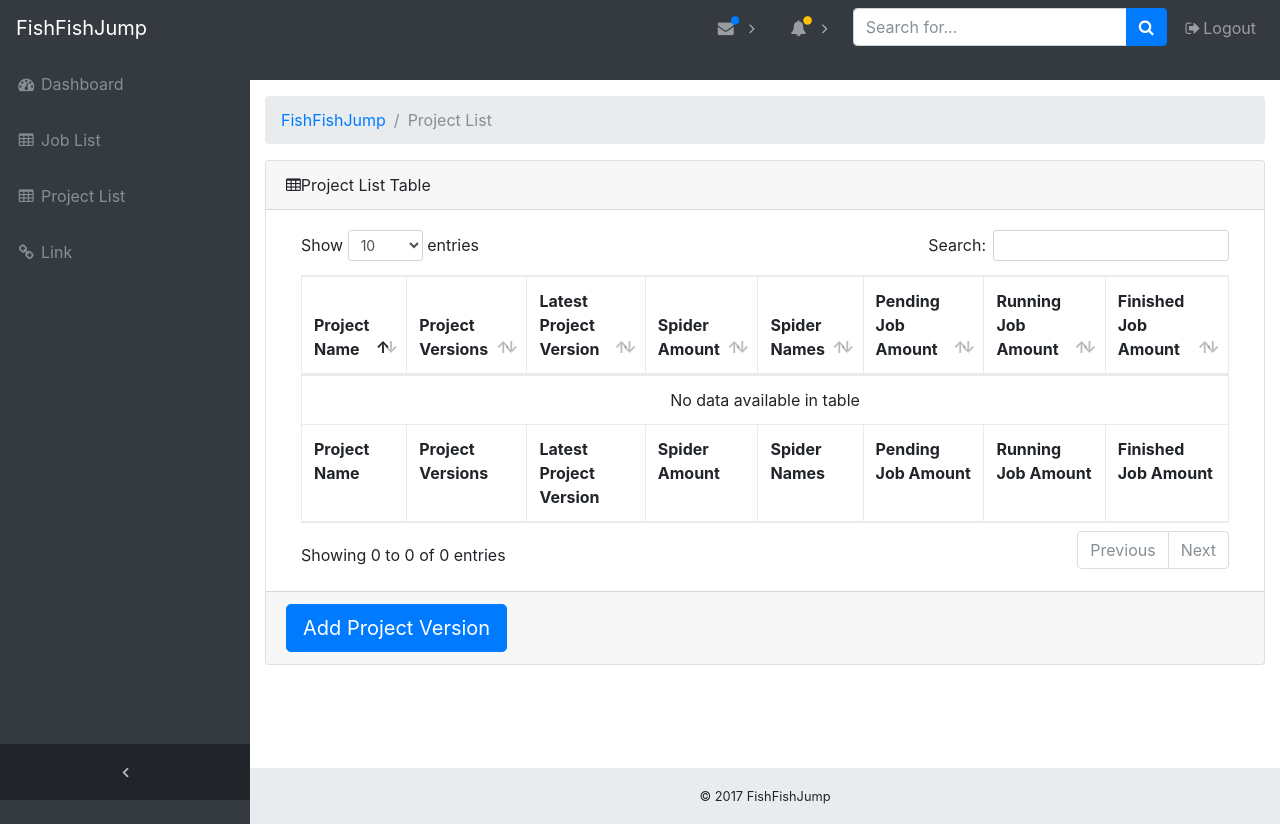
After one commit to SylvanasSun/FishFishJump, a Flask app: template fish_webapp/templates/project_list.html in a window 1280 px wide. The commit adds this page. Run offline with Flask 2, Linux system fonts and the light colour scheme; the template is opened without the code that fills it, so the values that code supplies are empty; some libraries are stand-ins or nearby versions.

Commit message:
Add template page for project list

```diff
--- /dev/null
+++ b/fish_webapp/static/js/project_list.js
@@ -0,0 +1,25 @@
+function generateProjectList(list) {
+    tableBody = $("#projectListDataTableBody");
+    for (var p in list) {
+        tr = $("<tr></tr>");
+        tr.append($("<td>" + p.project_name + "</td>"));
+        tr.append($("<td>" + p.project_versions.join() + "</td>"));
+        tr.append($("<td>" + p.latest_project_version + "</td>"));
+        tr.append($("<td>" + p.spider_amount + "</td>"));
+        tr.append($("<td>" + p.spider_names.join() + "</td>"));
+        tr.append($("<td>" + p.pending_job_amount + "</td>"));
+        tr.append($("<td>" + p.running_job_amount + "</td>"));
+        tr.append($("<td>" + p.finished_job_amount + "</td>"));
+        tableBody.append(tr);
+    }
+}
+
+$.ajax({
+    url: "/supervisor/scrapyd/project/list",
+    type: "GET",
+    success: function (data) {
+        generateProjectList(data);
+    }
+});
+
+$("#projectListDataTable").DataTable();
--- a/fish_webapp/templates/base.html
+++ b/fish_webapp/templates/base.html
@@ -22,6 +22,12 @@
                 <a class="nav-link" href="/supervisor/dashboard/job/list">
                     <i class="fa fa-fw fa-table"></i>
                     <span class="nav-link-text">Job List</span>
+                </a>
+            </li>
+            <li class="nav-item" data-toggle="tooltip" data-placement="right" title="Tables">
+                <a class="nav-link" href="/supervisor/dashboard/project/list">
+                    <i class="fa fa-fw fa-table"></i>
+                    <span class="nav-link-text">Project List</span>
                 </a>
             </li>
             <li class="nav-item" data-toggle="tooltip" data-placement="right" title="Link">
--- /dev/null
+++ b/fish_webapp/templates/project_list.html
@@ -0,0 +1,100 @@
+{% extends "base.html" %}
+
+{% block head %}
+{{ super() }}
+{% block title %}Project List{% endblock %}
+<link href="/static/datatables/dataTables.bootstrap4.css" rel="stylesheet">
+{% endblock %}
+
+{% block content_body %}
+<!-- Breadcrumbs-->
+<ol class="breadcrumb">
+    <li class="breadcrumb-item">
+        <a href="/supervisor/dashboard">FishFishJump</a>
+    </li>
+    <li class="breadcrumb-item active">Project List</li>
+</ol>
+
+<!-- Project List Data Table -->
+<div class="card mb-3">
+    <div class="card-header"><i class="fa fa-table"></i>Project List Table</div>
+    <div class="card-body">
+        <div class="table-responsive">
+            <table class="table table-bordered" id="projectListDataTable" width="100%" cellspacing="0">
+                <thead>
+                <tr>
+                    <th>Project Name</th>
+                    <th>Project Versions</th>
+                    <th>Latest Project Version</th>
+                    <th>Spider Amount</th>
+                    <th>Spider Names</th>
+                    <th>Pending Job Amount</th>
+                    <th>Running Job Amount</th>
+                    <th>Finished Job Amount</th>
+                </tr>
+                </thead>
+                <tfoot>
+                <tr>
+                    <th>Project Name</th>
+                    <th>Project Versions</th>
+                    <th>Latest Project Version</th>
+                    <th>Spider Amount</th>
+                    <th>Spider Names</th>
+                    <th>Pending Job Amount</th>
+                    <th>Running Job Amount</th>
+                    <th>Finished Job Amount</th>
+                </tr>
+                </tfoot>
+                <tbody id="projectListDataTableBody"></tbody>
+            </table>
+        </div>
+    </div>
+    <div class="card-footer small text-muted">
+        <button type="button" class="btn btn-primary btn-lg" data-toggle="modal" data-target="#addNewVersionModal">
+            Add Project Version
+        </button>
+    </div>
+</div>
+
+{% endblock %}
+
+<div class="modal fade" id="addNewVersionModal" tabindex="-1" role="dialog" aria-labelledby="addNewVersionModalLabel"
+     aria-hidden="true">
+    <div class="modal-dialog">
+        <div class="modal-content">
+            <div class="modal-header">
+                <button type="button" class="close" data-dismiss="modal" aria-hidden="true">&times;</button>
+                <h4 class="modal-title" id="addNewVersionModalLabel">Add New Project Version</h4>
+            </div>
+            <div class="modal-body">
+                <form method="post" action="/supervisor/scrapyd/project/add/version">
+                    <div class="form-group">
+                        <label for="project_name">Project Name</label>
+                        <input type="text" class="form-control" id="project_name" name="project_name"
+                               placeholder="Project Name">
+                    </div>
+                    <div class="form-group">
+                        <label for="version_name">Version Name</label>
+                        <input type="text" class="form-control" id="version_name" name="version_name"
+                               placeholder="Version Name">
+                    </div>
+                    <div class="form-group">
+                        <label for="project_egg">Project Egg File</label>
+                        <input type="file" id="project_egg" name="project_egg">
+                    </div>
+                </form>
+            </div>
+            <div class="modal-footer">
+                <button type="button" class="btn btn-default" data-dismiss="modal">Close</button>
+                <button type="submit" class="btn btn-primary">Submit</button>
+            </div>
+        </div><!-- /.modal-content -->
+    </div><!-- /.modal -->
+</div>
+
+{% block script %}
+{{ super() }}
+<script src="/static/datatables/jquery.dataTables.js"></script>
+<script src="/static/datatables/dataTables.bootstrap4.js"></script>
+<script src="/static/js/project_list.js"></script>
+{% endblock %}
```
